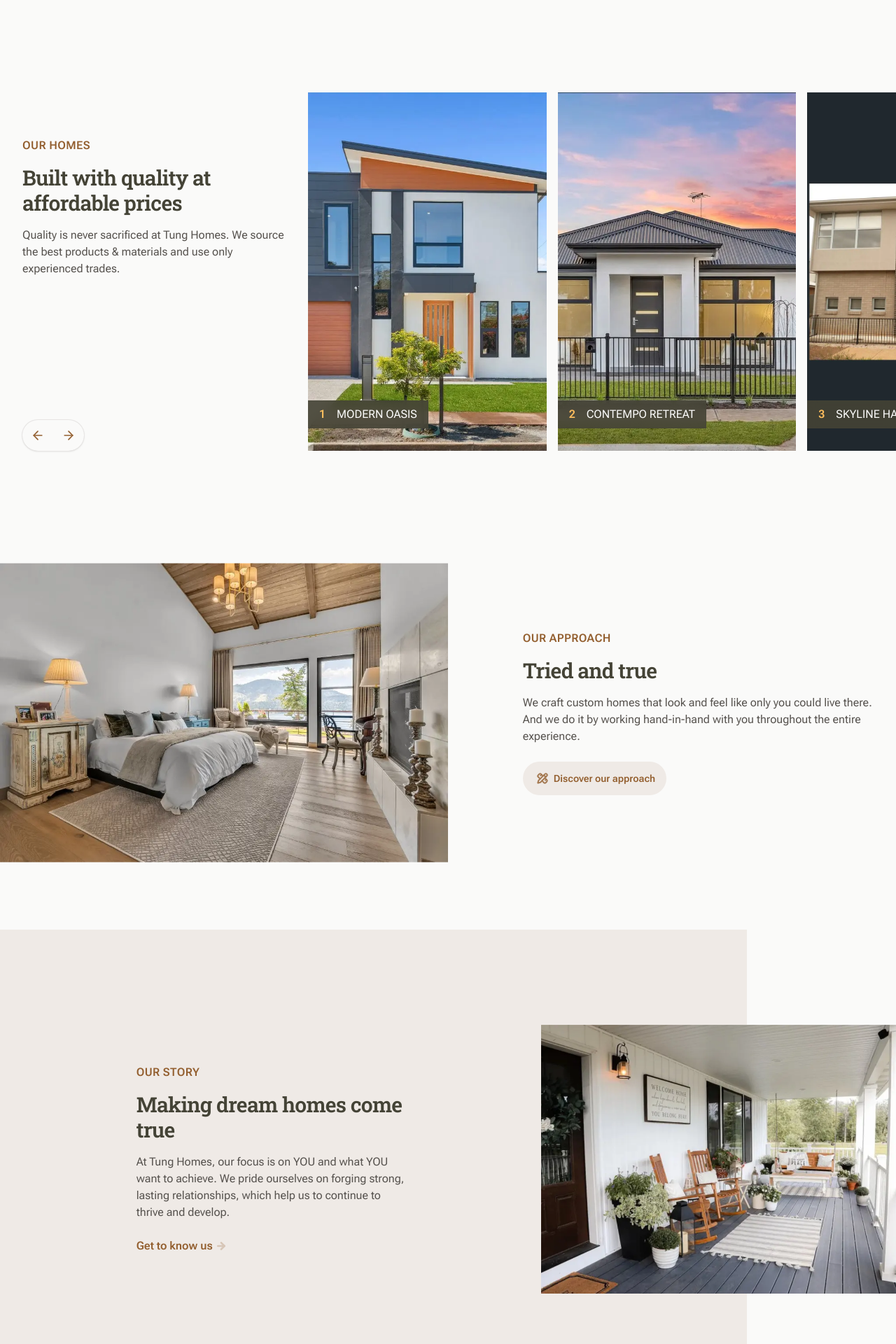
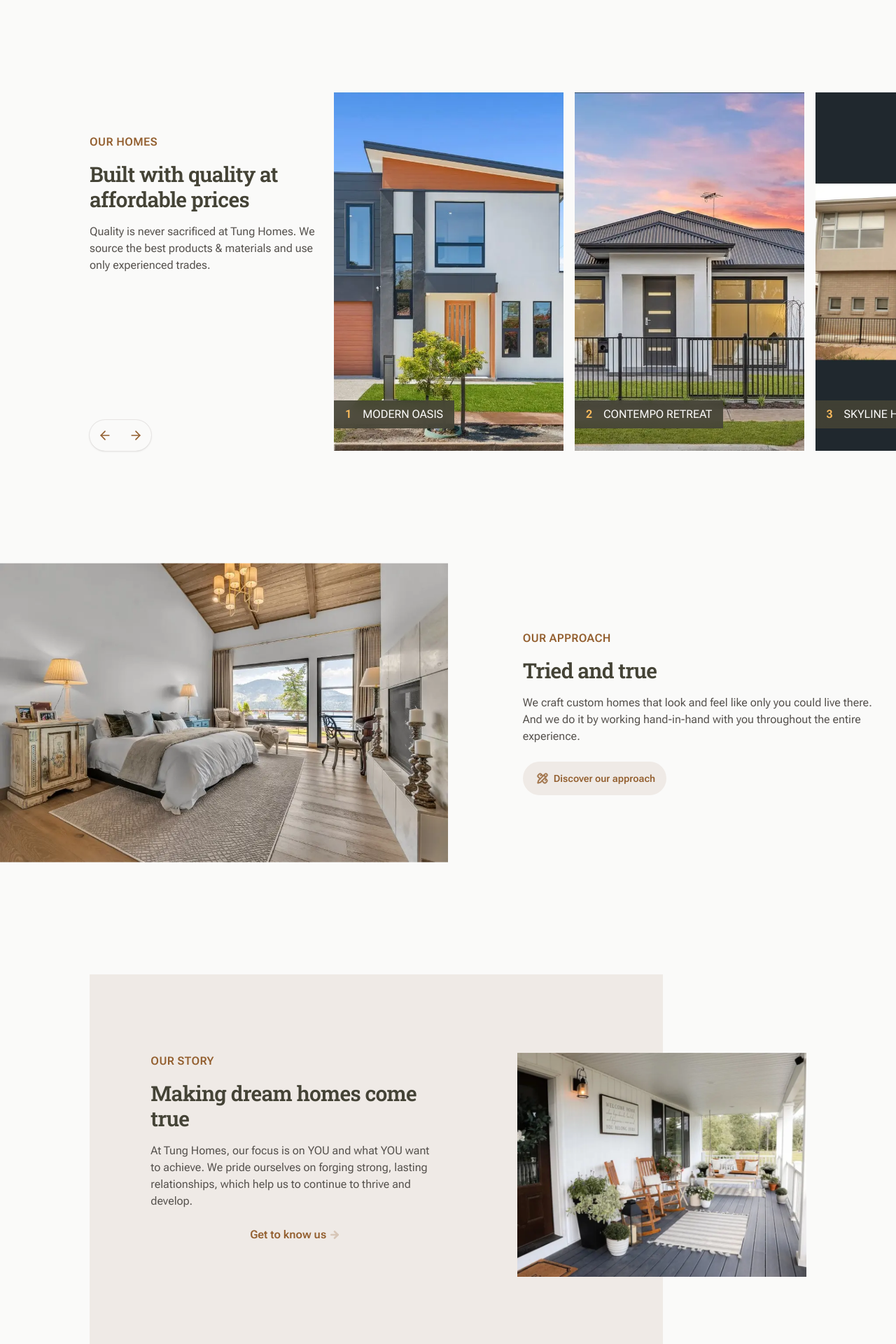
Before and after one commit to forkidd214/tung-homes, a Next.js app: page / in a window 1280 px wide. Shown: the part 860-2780 px from the top of the page at 70% size. Built offline with nearby package versions, Linux system fonts and the light colour scheme.

Commit message:
refactor: opt in to unified grid layout for each seaction on the home page

```diff
--- a/src/app/globals.css
+++ b/src/app/globals.css
@@ -19,6 +19,6 @@
 
 @layer base {
   body {
-    @apply bg-background font-sans text-foreground;
+    @apply overflow-x-hidden bg-background font-sans text-foreground;
   }
 }
--- a/src/app/layout.tsx
+++ b/src/app/layout.tsx
@@ -26,14 +26,9 @@ export default function RootLayout({
 }>) {
   return (
     <html lang="en">
-      <body
-        className={cn(
-          `${robotoSans.variable} ${robotoSerif.variable}`,
-          'flex min-h-svh flex-col',
-        )}
-      >
+      <body className={cn(`${robotoSans.variable} ${robotoSerif.variable}`)}>
         <Header />
-        <main className="flex-1">{children}</main>
+        <main>{children}</main>
       </body>
     </html>
   )
--- a/src/app/page.tsx
+++ b/src/app/page.tsx
@@ -1,14 +1,18 @@
+import Spacer from '@/components/spacer'
 import HeroSection from '@/components/sections/hero-section'
 import ProjectSection from '@/components/sections/project-section'
 import ServiceSection from '@/components/sections/service-section'
-import AboutSection from '../components/sections/about-section'
+import AboutSection from '@/components/sections/about-section'
 
 export default function Home() {
   return (
-    <div className="sm:space-y-32">
+    <div>
       <HeroSection />
+      <Spacer />
       <ProjectSection />
+      <Spacer />
       <ServiceSection />
+      <Spacer />
       <AboutSection />
     </div>
   )
--- a/src/components/sections/about-section.tsx
+++ b/src/components/sections/about-section.tsx
@@ -1,33 +1,47 @@
 import Image from 'next/image'
 
-import decoImage from '../../../public/images/home-about.webp'
+import { homeAboutImage as decoImage } from '@/data'
+import { cn } from '@/lib/utils'
+import { Grid } from '../grid'
 import { H2, H3, Paragraph } from '../typography'
 import { ArrowLink } from '../button'
 
 function AboutSection() {
   return (
-    <section className="relative isolate mx-auto max-w-7xl px-8 py-16">
-      <div className="absolute inset-0 -z-10 bg-secondary md:w-5/6" />
+    <Grid className="isolate gap-y-8 py-[10vw] lg:py-28">
+      {/* Background */}
+      <div
+        className={cn(
+          'absolute inset-0 -z-10 bg-secondary',
+          'mx-[-10vw] md:mr-[10vw] lg:ml-0 lg:mr-[20%]',
+        )}
+      />
 
-      <div className="flex flex-col items-stretch justify-start gap-8 md:flex-row md:items-center md:justify-around lg:min-h-[33rem]">
-        <div className="mx-auto max-w-sm space-y-6">
       {/* Content */}
-          <div className="space-y-4">
+      <div
+        className={cn(
+          'col-span-full md:col-span-5 md:place-items-center lg:col-start-2 2xl:col-span-4 2xl:col-start-3',
+        )}
+      >
+        <div className="mb-6 space-y-4">
           <H2>our story</H2>
           <H3 as="p">Making Dream Homes Come True</H3>
           <Paragraph>
-              At Tung Homes, our focus is on YOU and what YOU want to achieve.
-              We pride ourselves on forging strong, lasting relationships, which
-              help us to continue to thrive and develop.
+            At Tung Homes, our focus is on YOU and what YOU want to achieve. We
+            pride ourselves on forging strong, lasting relationships, which help
+            us to continue to thrive and develop.
           </Paragraph>
         </div>
-
-          {/* Call to action */}
         <ArrowLink href="/about">get to know us</ArrowLink>
       </div>
 
       {/* Decoration image */}
-        <div className="relative mx-auto h-64 w-full max-w-sm md:mx-0 md:-mr-8 md:h-96 md:max-w-none md:basis-5/12">
+      <div
+        className={cn(
+          'col-span-full md:col-span-3 md:mr-[-10vw] lg:col-span-5 lg:-col-end-1 lg:mr-0',
+        )}
+      >
+        <div className="relative h-64 md:h-80">
           <Image
             src={decoImage}
             alt=""
@@ -37,7 +51,7 @@ function AboutSection() {
           />
         </div>
       </div>
-    </section>
+    </Grid>
   )
 }
 
--- a/src/components/sections/hero-section.tsx
+++ b/src/components/sections/hero-section.tsx
@@ -1,14 +1,16 @@
 import Image from 'next/image'
 
-import bgImage from '../../../public/images/home-hero.webp'
-import { cn } from '@/lib/utils'
-import { ButtonLink } from '@/components/button'
+import { homeHeroImage as bgImage } from '@/data'
+import { Grid } from '../grid'
 import { H1 } from '../typography'
+import { ButtonLink } from '../button'
+import Spacer from '../spacer'
 
 function HeroSection() {
   return (
-    <section className="relative isolate">
-      <div className="relative -z-10 h-svh brightness-[60%]">
+    <div className="relative isolate">
+      {/* Background image */}
+      <div className="absolute inset-0 -z-10 brightness-[60%]">
         <Image
           alt=""
           src={bgImage}
@@ -22,19 +24,16 @@ function HeroSection() {
           priority
         />
       </div>
-      <div
-        className={cn(
-          'absolute inset-0 z-10',
-          'mx-auto flex max-w-2xl flex-col items-center justify-center gap-16 px-10',
-          'text-center text-primary-foreground',
-        )}
-      >
-        <div className="space-y-4">
-          <span className="block font-sans text-sm uppercase tracking-wide sm:text-base">
+
+      {/* Content */}
+      <Grid className="h-svh place-content-center">
+        <div className="col-span-full lg:col-span-8 lg:col-start-3">
+          <div className="text-center text-primary-foreground">
+            <span className="mb-4 block font-sans text-sm uppercase tracking-wide sm:text-base">
               Custom Home Building in Adelaide, SA
             </span>
             <H1>Building More Than Your Dream Home</H1>
-        </div>
+            <Spacer size={'xs'} />
             <ButtonLink
               href={'tel:+10086'}
               icon="receiptText"
@@ -44,7 +43,9 @@ function HeroSection() {
               get a quote
             </ButtonLink>
           </div>
-    </section>
+        </div>
+      </Grid>
+    </div>
   )
 }
 
--- a/src/components/sections/project-section.tsx
+++ b/src/components/sections/project-section.tsx
@@ -3,9 +3,12 @@
 import React from 'react'
 import Image, { StaticImageData } from 'next/image'
 import Link from 'next/link'
+import { Slot } from '@radix-ui/react-slot'
 
+import { PROJECTS } from '@/data'
 import { cn } from '@/lib/utils'
-import { PROJECTS } from '@/data'
+import { Grid } from '../grid'
+import { H2, H3, Paragraph } from '../typography'
 import {
   type CarouselApi,
   Carousel,
@@ -13,8 +16,7 @@ import {
   CarouselItem,
   CarouselNext,
   CarouselPrevious,
-} from '@/components/carousel'
-import { H2, H3, Paragraph } from '../typography'
+} from '../carousel'
 
 function ProjectSection() {
   const [api, setApi] = React.useState<CarouselApi>()
@@ -38,21 +40,10 @@ function ProjectSection() {
   }, [api, onScroll])
 
   return (
-    <div className="w-full overflow-x-hidden">
-      <section className={cn('relative isolate mx-auto max-w-7xl px-8 py-16')}>
-        {/* Carousel */}
-        <Carousel
-          setApi={setApi}
-          opts={{
-            align: 'start',
-            loop: true,
-          }}
-          // '50vw' counting scrollbar width leads to horizontal overflow
-          // Solve the issue by adding overflow-x-hidden to the section root
-          className="mr-[calc(50%-50vw)] flex flex-col items-start gap-6 sm:flex-row sm:items-start sm:justify-start"
-        >
+    <Grid className="gap-y-8">
       {/* Title */}
-          <div className="mx-auto max-w-sm space-y-4 sm:mt-16 sm:flex-shrink-0 sm:basis-1/3">
+      <GridItemWrapper item="title">
+        <div className="space-y-4">
           <H2>our homes</H2>
           <H3 as="p">built with quality at affordable prices</H3>
           <Paragraph>
@@ -60,9 +51,20 @@ function ProjectSection() {
             products & materials and use only experienced trades.
           </Paragraph>
         </div>
+      </GridItemWrapper>
 
+      {/* Carousel Provider */}
+      <GridItemWrapper item="carousel">
+        <Carousel
+          setApi={setApi}
+          opts={{
+            align: 'start',
+            loop: true,
+          }}
+        >
           {/* Carousel Content */}
-          <CarouselContent className="w-full sm:basis-auto">
+          <GridItemWrapper item="carousel-content">
+            <CarouselContent className="w-full">
               {PROJECTS.map((project, index) => (
                 <CarouselItem
                   key={project.slug}
@@ -84,16 +86,20 @@ function ProjectSection() {
                 </CarouselItem>
               ))}
             </CarouselContent>
+          </GridItemWrapper>
 
-          {/* Carousel Buttons */}
+          {/* Carousel Control */}
+          <GridItemWrapper item="carousel-control">
             <div
               className={cn(
-              'relative isolate mr-8 inline-flex min-w-fit max-w-fit flex-row items-center self-center rounded-full shadow ring-1 ring-ring',
-              'sm:absolute sm:bottom-0 sm:left-0',
+                'relative isolate inline-flex min-w-fit max-w-fit flex-row items-center self-center rounded-full shadow ring-1 ring-ring',
                 'text-secondary-foreground',
               )}
             >
-            <CarouselPrevious tabIndex={-1} className="rounded-r-none ring-0" />
+              <CarouselPrevious
+                tabIndex={-1}
+                className="rounded-r-none ring-0"
+              />
               <CarouselNext tabIndex={-1} className="rounded-l-none ring-0" />
               <ProgressRing
                 width={98}
@@ -103,10 +109,66 @@ function ProjectSection() {
                 className="absolute inset-0 -z-10"
               />
             </div>
+          </GridItemWrapper>
         </Carousel>
-      </section>
+      </GridItemWrapper>
+    </Grid>
+  )
+}
+
+function GridItemWrapper({
+  item,
+  children,
+}: {
+  item: 'title' | 'carousel' | 'carousel-content' | 'carousel-control'
+  children: React.ReactNode
+}) {
+  switch (item) {
+    case 'title':
+      return (
+        <div
+          className={cn(
+            'col-span-full',
+            'sm:col-span-2 sm:self-center',
+            'md:col-span-3',
+            'lg:col-span-4',
+          )}
+        >
+          {children}
         </div>
       )
+    case 'carousel':
+      return <Slot className={cn('contents')}>{children}</Slot>
+    case 'carousel-content':
+      return (
+        <div
+          className={cn(
+            'col-span-full mr-[-10vw]',
+            'sm:col-span-2 sm:row-span-2',
+            'md:col-span-5',
+            'lg:col-span-8 lg:mr-[calc(75%-50vw)]',
+          )}
+        >
+          {children}
+        </div>
+      )
+    case 'carousel-control':
+      return (
+        <div
+          className={cn(
+            'col-span-full justify-self-center',
+            'sm:col-span-2 sm:self-end sm:justify-self-start',
+            'md:col-span-3',
+            'lg:col-span-4',
+          )}
+        >
+          {children}
+        </div>
+      )
+    default:
+      break
+  }
+  throw new Error(`<GridItemWrapper /> has invalid props ${{ item }}`)
 }
 
 function ProjectCard({
--- a/src/data.ts
+++ b/src/data.ts
@@ -1,5 +1,17 @@
 import { StaticImageData } from 'next/image'
 
+/**
+ * common images
+ */
+import homeHeroImage from '../public/images/home-hero.webp'
+import homeServiceImage from '../public/images/home-service.webp'
+import homeAboutImage from '../public/images/home-about.webp'
+
+export { homeHeroImage, homeServiceImage, homeAboutImage }
+
+/**
+ * project images
+ */
 import moderOasisImage1 from '../public/projects/modern-oasis/image-1.webp'
 import moderOasisImage2 from '../public/projects/modern-oasis/image-2.webp'
 import moderOasisImage3 from '../public/projects/modern-oasis/image-3.webp'
```
Lines whose indentation alone changed are shown as unchanged.
